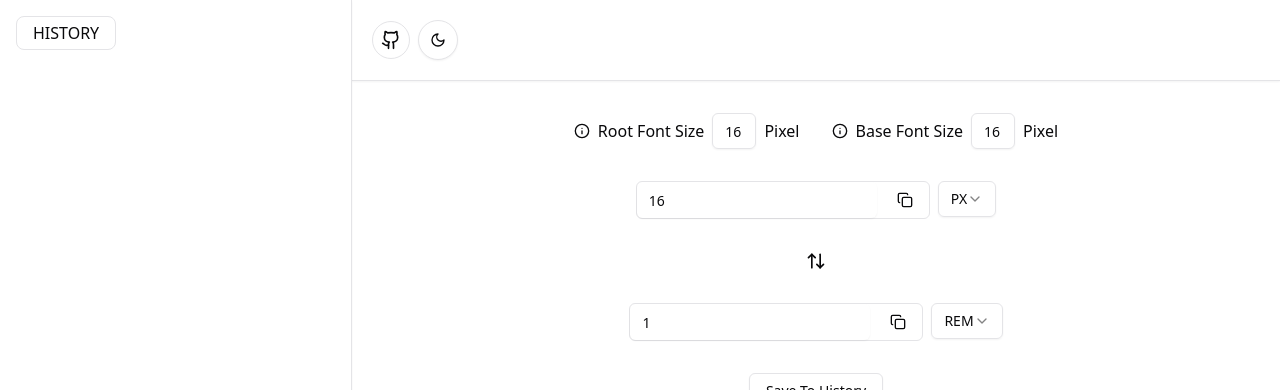
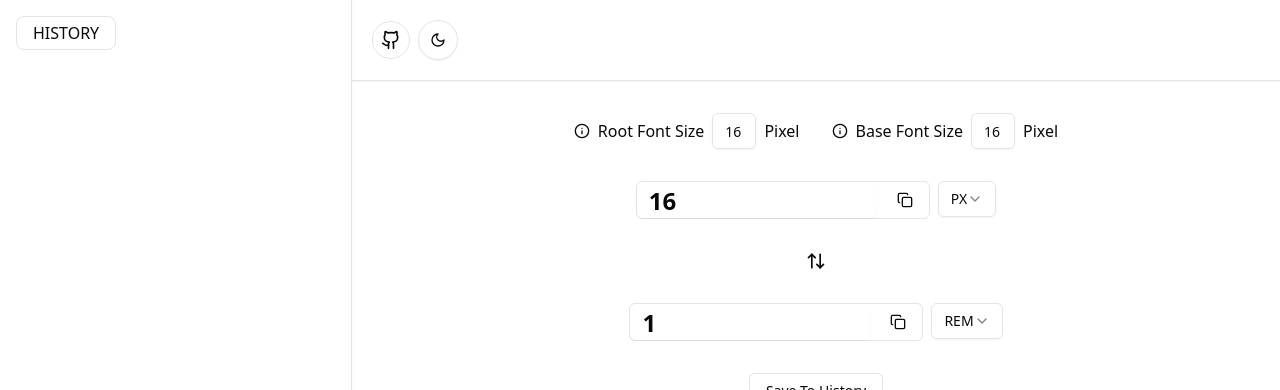
Before and after one commit to zshaian/css-units-playground, a React (Vite) app: page / in a window 1280 px wide. Shown: the top 390 px of the page. Built offline with nearby package versions, Linux system fonts and the light colour scheme.

Commit message:
chore: change the value of font size and weight in the unit input

```diff
--- a/src/components/UnitInput.tsx
+++ b/src/components/UnitInput.tsx
@@ -15,7 +15,7 @@ const UnitInput:React.FC<UnitInputProps> = ({name,unitValue,handleUnitValueChang
         name={name}
         value={(unitValue === 0) ? "" : unitValue}
         onChange={handleUnitValueChange}
-        className="no-spinner w-[15rem] border-none"
+        className="no-spinner w-[15rem] border-none font-semibold text-2xl md:text-2xl"
       />
       <Button variant="ghost">
         <Copy size={30} />
```
